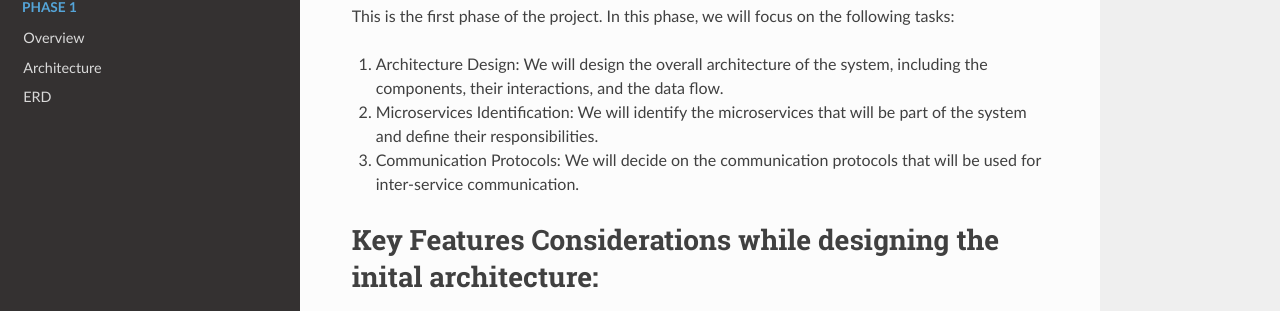
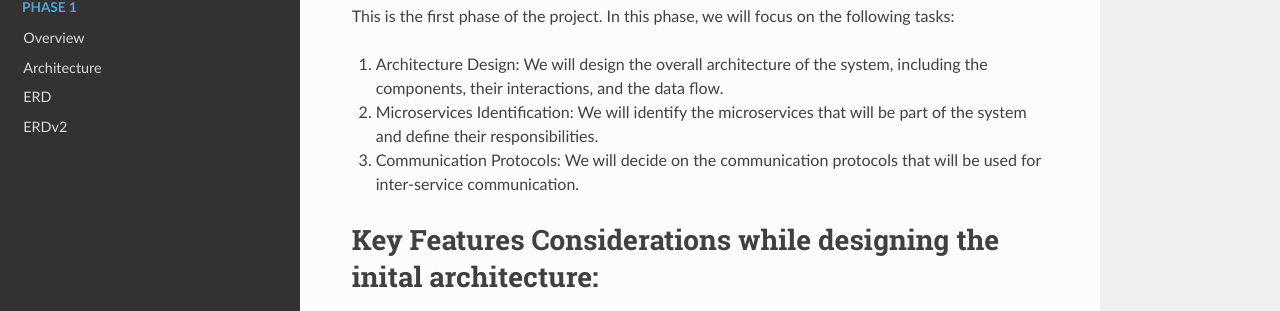
Before and after one commit to sharma-dikshant/TestFlow-Docs, an MkDocs documentation site: the page built from docs/phase-1.md, in a window 1280 px wide. Shown: the part 155-466 px from the top of the page. Built offline with MkDocs 1.6.1, drawn with Linux system fonts in a browser that asks for light colours; nearby versions of some CDN libraries.

Commit message:
yaml changes

```diff
--- a/mkdocs.yml
+++ b/mkdocs.yml
@@ -9,3 +9,4 @@ nav:
       - Overview: phase-1/overview.md
       - Architecture: phase-1/architecture.md
       - ERD: phase-1/erd.md
+      - ERDv2: phase/erdv2.md
```
